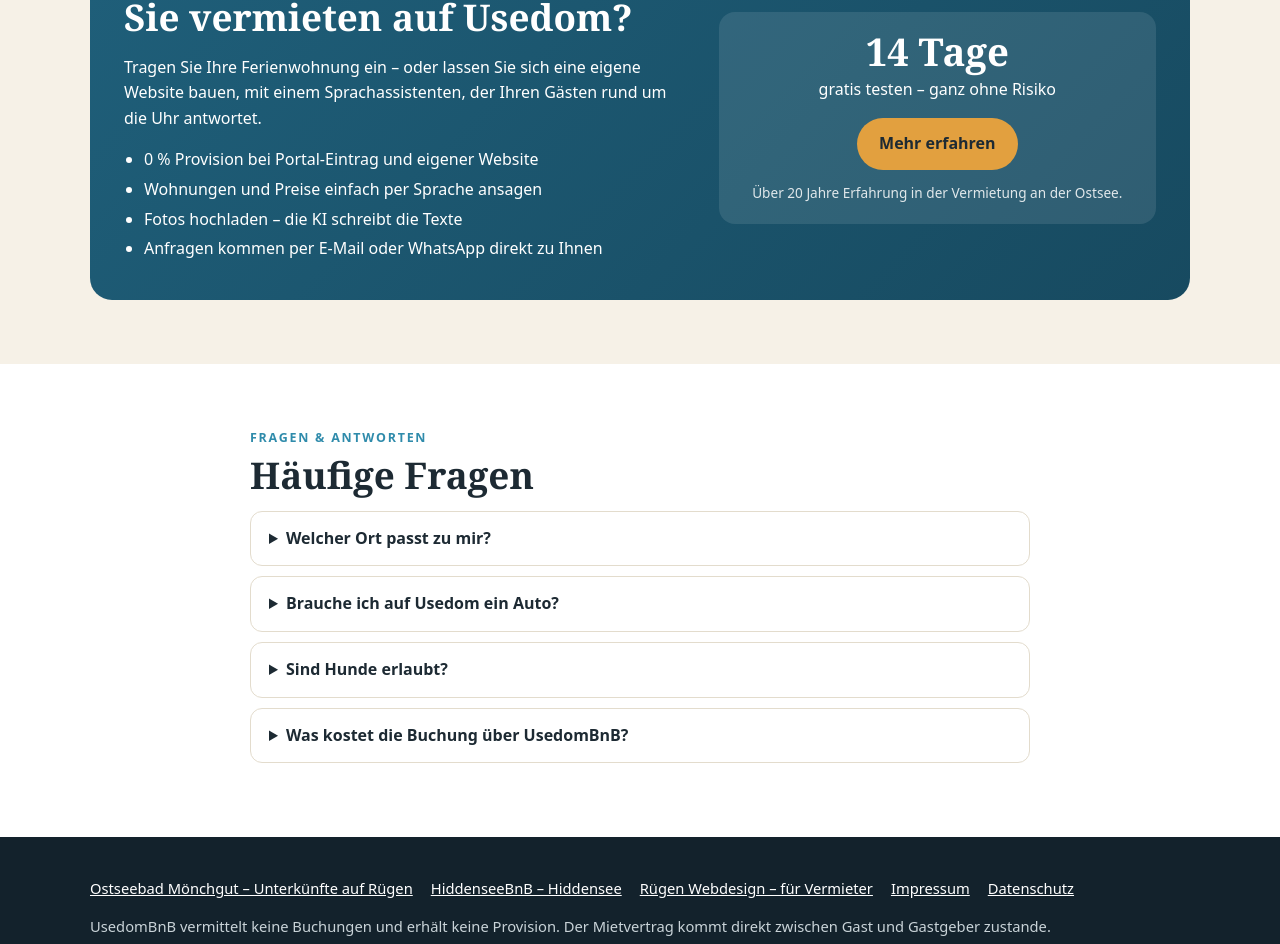
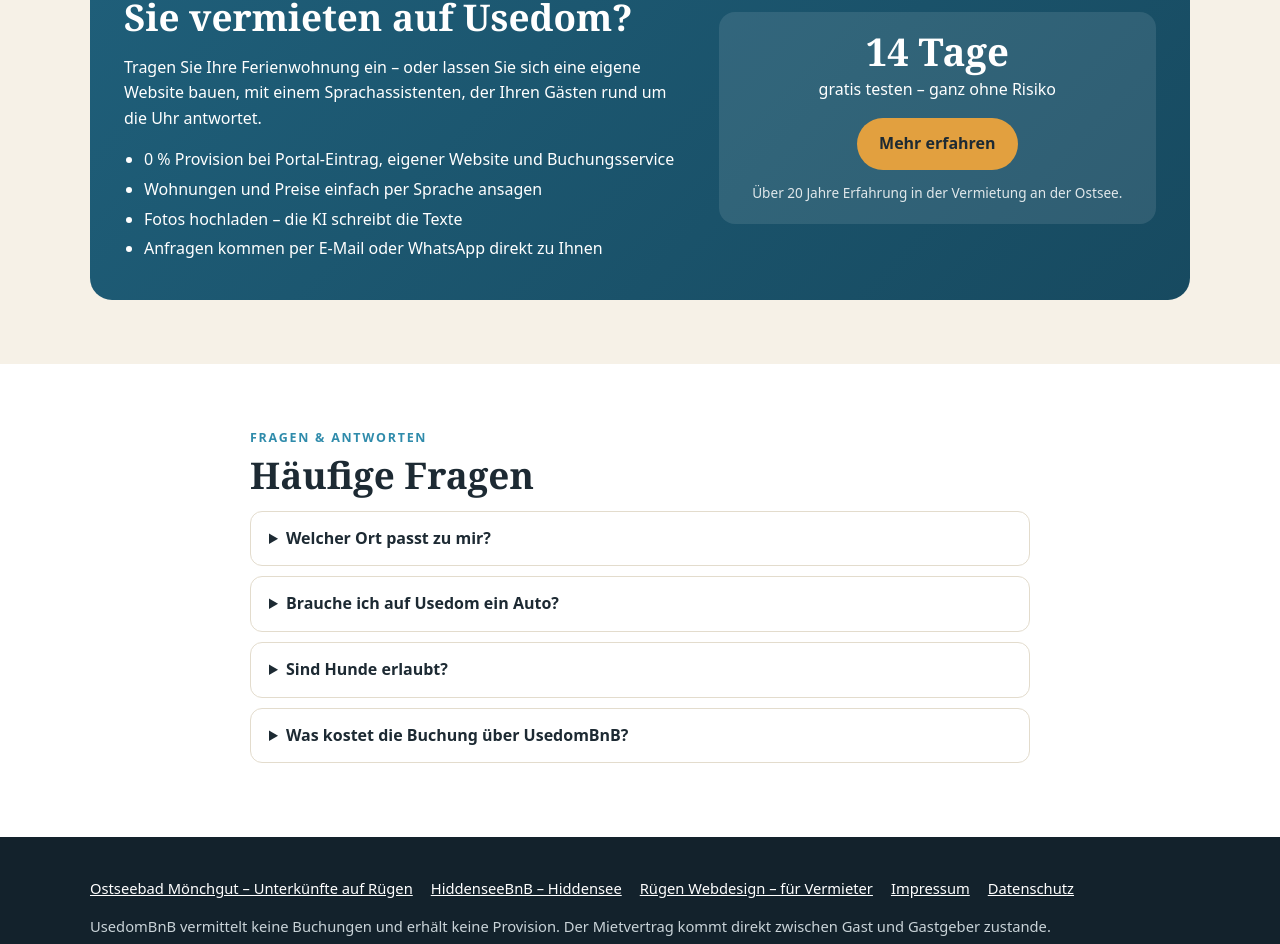
Before and after one commit to friesh-stack/usedombnb, a plain HTML site: page index.html in a window 1280 px wide. Shown: the part 4568-5512 px from the top of the page. Drawn offline with Linux system fonts and the light colour scheme.

Commit message:
Vermieter-Angebot angepasst: Buchungsservice ohne 10 %, Kurkarten, Reinigungspartner, Zusatzoptionen, Beispiel-Eintrag, AGB
Co-Authored-By: Claude Opus 5.5 <noreply@anthropic.com>
Claude-Session: https://claude.ai/code/session_019g6JGN5FRPvSQ25p8kxbgD

```diff
--- a/index.html
+++ b/index.html
@@ -97,7 +97,7 @@ footer .sig{display:flex;flex-wrap:wrap;justify-content:space-between;gap:10px;b
 
 <section id="vermieter"><div class="wrap"><div class="vmbox"><div><div class="eyebrow" style="color:#bfe3f0">Für Gastgeberinnen und Gastgeber</div><h2>Sie vermieten auf Usedom?</h2>
 <p>Tragen Sie Ihre Ferienwohnung ein – oder lassen Sie sich eine eigene Website bauen, mit einem Sprachassistenten, der Ihren Gästen rund um die Uhr antwortet.</p>
-<ul><li>0 % Provision bei Portal-Eintrag und eigener Website</li><li>Wohnungen und Preise einfach per Sprache ansagen</li><li>Fotos hochladen – die KI schreibt die Texte</li><li>Anfragen kommen per E-Mail oder WhatsApp direkt zu Ihnen</li></ul></div>
+<ul><li>0 % Provision bei Portal-Eintrag, eigener Website und Buchungsservice</li><li>Wohnungen und Preise einfach per Sprache ansagen</li><li>Fotos hochladen – die KI schreibt die Texte</li><li>Anfragen kommen per E-Mail oder WhatsApp direkt zu Ihnen</li></ul></div>
 <div class="cta"><div class="big">14 Tage</div><p style="margin:6px 0 16px">gratis testen – ganz ohne Risiko</p><a class="btn sun" href="https://ruegenwebdesign.de/">Mehr erfahren</a><p style="font-size:.85rem;margin:12px 0 0;opacity:.85">Über 20 Jahre Erfahrung in der Vermietung an der Ostsee.</p></div></div></div></section>
 
 <section class="white"><div class="wrap" style="max-width:820px"><div class="eyebrow">Fragen &amp; Antworten</div><h2>Häufige Fragen</h2><details><summary>Welcher Ort passt zu mir?</summary><p>Lebhaft mit Promenade und Restaurants: Heringsdorf und Ahlbeck. Ruhiger mit Familienstrand: Bansin, Trassenheide oder Ückeritz. Natur pur: das Achterland am Achterwasser.</p></details><details><summary>Brauche ich auf Usedom ein Auto?</summary><p>Nicht unbedingt. Die Usedomer Bäderbahn verbindet die Seebäder, und viele Wege lassen sich mit dem Fahrrad erledigen.</p></details><details><summary>Sind Hunde erlaubt?</summary><p>Viele Gastgeber nehmen Hunde auf – Sie sehen es an der Unterkunft. In mehreren Seebädern gibt es ausgewiesene Hundestrände.</p></details><details><summary>Was kostet die Buchung über UsedomBnB?</summary><p>Nichts. Sie schreiben direkt an den Gastgeber und zahlen keine Buchungs- oder Servicegebühr.</p></details></div></section>
```
